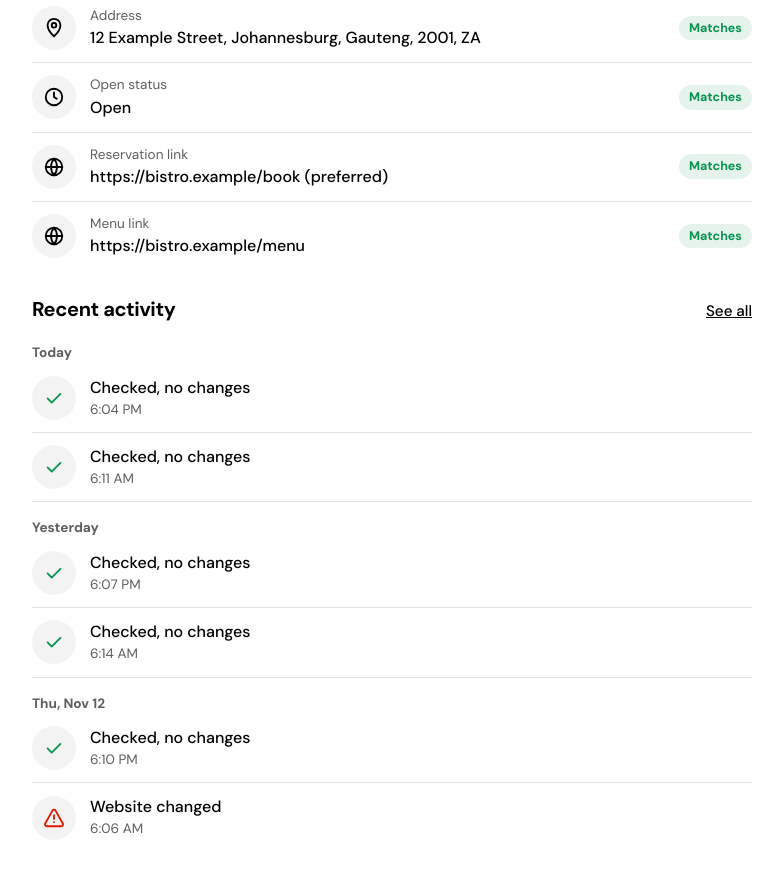
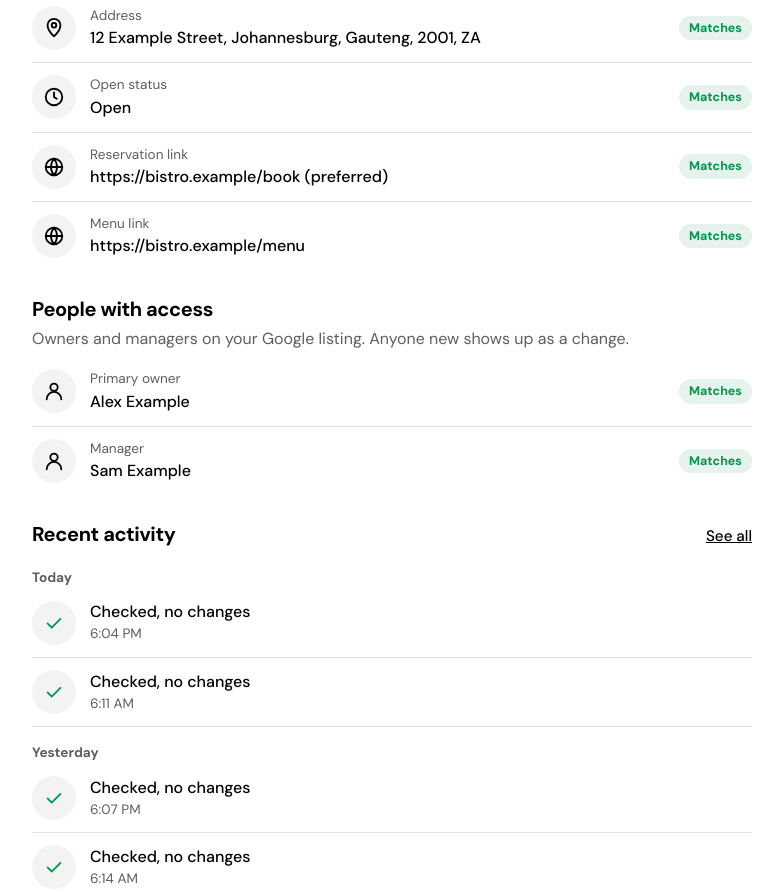
Before and after one commit to mavusosesikho40-eng/gbp-monitor-interface, a plain HTML site: page index.html in a window 1280 px wide. Shown: the part 819-1711 px from the top of the page, without its empty margins (248-1031 px from the left). Drawn offline with Linux system fonts and the light colour scheme.

Commit message:
Show people with access and owner changes in the dashboard
The restaurant view lists the owners and managers on the listing and
shows a new owner or promoted manager as an urgent change with steps to
remove them. Operators see each access change in the log. A failed
owners-and-managers check shows 'Not fully checked'. The preview menu
gains a 'New owner invited' scenario.

Co-Authored-By: Claude Sonnet 5.5 <noreply@anthropic.com>
Claude-Session: https://claude.ai/code/session_01C9ZMqQJRuEfazMov712J6G

```diff
--- a/index.html
+++ b/index.html
@@ -193,6 +193,7 @@ code { font-family: ui-monospace, "SFMono-Regular", Menlo, monospace; font-size:
         <option value="suggested">Suggested edit live on Google</option>
         <option value="closed">Shown as closed on Google</option>
         <option value="booking">Booking link changed</option>
+        <option value="access">New owner invited</option>
         <option value="setup">Not set up yet</option>
       </select>
     </label>
@@ -227,7 +228,7 @@ code { font-family: ui-monospace, "SFMono-Regular", Menlo, monospace; font-size:
       <h2 style="color:var(--ink)">What to do now</h2>
       <ol class="steps">
         <li><div><b>Open Google Business Profile</b><div class="muted">Sign in with the account that manages your restaurant.</div></div></li>
-        <li><div><b>Put back the correct details</b><div class="muted">Use the “Approved” or “Your listing” values above. If Google is showing a suggested edit, reject it. If you can’t edit the listing, use “Get support” in Business Profile and report it.</div></div></li>
+        <li><div><b>Put back the correct details</b><div class="muted">Use the “Approved” or “Your listing” values above. If Google is showing a suggested edit, reject it. If someone you don’t know has access, remove them under Settings, then People and access. If you can’t edit the listing, use “Get support” in Business Profile and report it.</div></div></li>
         <li><div><b>Tell your operator</b><div class="muted">If you made the change on purpose, they need to save it as the new approved version.</div></div></li>
       </ol>
       <div class="btn-row"><a class="btn" href="https://business.google.com/" target="_blank" rel="noopener">Open Google Business Profile</a></div>
@@ -237,6 +238,12 @@ code { font-family: ui-monospace, "SFMono-Regular", Menlo, monospace; font-size:
       <div class="section-head"><h2 id="rDetailsH">Your approved details</h2></div>
       <p class="muted" style="margin-bottom:6px">Every check compares your Google listing against these.</p>
       <ul class="rows" id="rFields"></ul>
+    </section>
+
+    <section aria-labelledby="rPeopleH">
+      <div class="section-head"><h2 id="rPeopleH">People with access</h2></div>
+      <p class="muted" style="margin-bottom:6px">Owners and managers on your Google listing. Anyone new shows up as a change.</p>
+      <ul class="rows" id="rPeople"></ul>
     </section>
 
     <section aria-labelledby="rActH">
@@ -323,7 +330,19 @@ code { font-family: ui-monospace, "SFMono-Regular", Menlo, monospace; font-size:
     name = name.replace(/_/g, " ");
     return name.charAt(0).toUpperCase() + name.slice(1) + " link";
   }
-  const changeLabel = (c) => (c.field === "links" ? linkLabel(c.kind) : FIELD_LABELS[c.field] || c.field);
+  const ROLE_NAMES = { PRIMARY_OWNER: "primary owner", OWNER: "owner", MANAGER: "manager", SITE_MANAGER: "site manager" };
+  const roleName = (r) => ROLE_NAMES[r.role] || "admin";
+  const cap = (t) => t.charAt(0).toUpperCase() + t.slice(1);
+  const fmtAdmin = (r) => (r ? `${r.admin || r.name} (${roleName(r)}${r.pending ? ", invitation pending" : ""})` : "(not on the list)");
+  const changeLabel = (c) => {
+    if (c.field === "links") return linkLabel(c.kind);
+    if (c.field === "admins") {
+      if (!c.was) return "New " + roleName(c.now);
+      if (!c.now) return cap(roleName(c.was)) + " removed";
+      return c.was.role !== c.now.role ? "Access role changed" : "Invitation accepted";
+    }
+    return FIELD_LABELS[c.field] || c.field;
+  };
   const fmtLinks = (list) => (list && list.length ? list.map((r) => r.uri + (r.preferred ? " (preferred)" : "") + (r.disabled ? " (disabled)" : "")).join(", ") : "None");
   const UPDATED_NAMES = { regularHours: "opening hours", specialHours: "holiday hours", moreHours: "extra hours", categories: "categories", profile: "description", serviceItems: "services", serviceArea: "service area", adWordsLocationExtensions: "ad phone number", latlng: "map position" };
   const $ = (id) => document.getElementById(id);
@@ -344,6 +363,7 @@ code { font-family: ui-monospace, "SFMono-Regular", Menlo, monospace; font-size:
     repo: '<path d="M5 4h11a3 3 0 0 1 3 3v13H8a3 3 0 0 1-3-3Z"/><path d="M5 17a3 3 0 0 1 3-3h11"/>',
     key: '<circle cx="8" cy="15" r="4"/><path d="m11 12 9-9M17 6l3 3"/>',
   };
+  P.user = '<circle cx="12" cy="8" r="4"/><path d="M4 21a8 8 0 0 1 16 0"/>';
   const icon = (n) => `<svg class="i" viewBox="0 0 24 24" aria-hidden="true">${P[n]}</svg>`;
   const FIELD_ICON = { title: "store", phoneNumbers: "phone", websiteUri: "globe", storefrontAddress: "pin", openInfo: "clock" };
 
@@ -362,6 +382,7 @@ code { font-family: ui-monospace, "SFMono-Regular", Menlo, monospace; font-size:
   /* ---------- formatting ---------- */
   function fmtField(field, v) {
     if (field === "links") return fmtLinks(v);
+    if (field === "admins") return fmtAdmin(v);
     if (field === "googleUpdates") {
       const names = (v || []).map((x) => UPDATED_NAMES[x] || x);
       return names.length ? "Waiting for your review: " + names.join(", ") : "Google has updates waiting for your review";
@@ -417,6 +438,11 @@ code { font-family: ui-monospace, "SFMono-Regular", Menlo, monospace; font-size:
         { kind: "DINING_RESERVATION", uri: "https://bistro.example/book", preferred: true, provider: "MERCHANT", disabled: false },
         { kind: "attributes/url_menu", uri: "https://bistro.example/menu" },
       ],
+      admins: [
+        { scope: "location", name: "locations/456/admins/1", admin: "Alex Example", role: "PRIMARY_OWNER", pending: false },
+        { scope: "location", name: "locations/456/admins/2", admin: "Sam Example", role: "MANAGER", pending: false },
+      ],
+      adminScopes: ["location"],
     };
     const last = nextRun(new Date(now - 12 * H));
     const log = [];
@@ -428,7 +454,8 @@ code { font-family: ui-monospace, "SFMono-Regular", Menlo, monospace; font-size:
       if (kind === "suggested" && i === 0) changes = [{ field: "websiteUri", was: baseline.websiteUri, now: "https://bistro-bookings.example.net", source: "public" }];
       if (kind === "closed" && i === 0) changes = [{ field: "openInfo", was: { status: "OPEN" }, now: { status: "CLOSED_PERMANENTLY" }, source: "public" }];
       if (kind === "booking" && i === 0) changes = [{ field: "links", kind: "DINING_RESERVATION", was: [baseline.links[0]], now: [{ ...baseline.links[0], uri: "https://bistro-bookings.example.net/pay" }], source: "merchant" }];
-      log.push({ timestamp: t.toISOString(), status: changes.length ? "changed" : "ok", changes, public_check: "ok", links_check: "ok" });
+      if (kind === "access" && i === 0) changes = [{ field: "admins", was: null, now: { scope: "location", name: "locations/456/admins/9", admin: "jordan@example.net", role: "OWNER", pending: true }, source: "merchant" }];
+      log.push({ timestamp: t.toISOString(), status: changes.length ? "changed" : "ok", changes, public_check: "ok", links_check: "ok", admins_check: "ok" });
     }
     log.reverse();
     const runs = log.slice(-8).reverse().map((e, i) => ({
@@ -497,14 +524,16 @@ code { font-family: ui-monospace, "SFMono-Regular", Menlo, monospace; font-size:
     if (!lastLog) return { kind: "waiting", s: "idle", title: "Waiting for the first check", text: "Setup is complete. Results appear after the next run." };
     if ((Date.now() - new Date(lastLog.timestamp)) / 3600e3 > STALE_HOURS) return { kind: "stale", s: "warn", title: "No recent checks",
       text: `The last check was ${rel(lastLog.timestamp)}. Make sure the workflow is enabled in the Actions tab. GitHub pauses schedules after 60 days without repo activity.` };
-    const skipped = [lastLog.public_check === "failed" && "what customers see on Google Maps", lastLog.links_check === "failed" && "booking and menu links"].filter(Boolean);
+    const skipped = [lastLog.public_check === "failed" && "what customers see on Google Maps", lastLog.links_check === "failed" && "booking and menu links", lastLog.admins_check === "failed" && "who has access to the listing"].filter(Boolean);
     if (skipped.length) return { kind: "partial", s: "warn", title: "Not fully checked",
-      text: `The owner copy matches, but the last run could not check ${skipped.join(" or ")}. Changes there would be missed until this is fixed. Check the Google sign-in and API access, and that the Place Actions API is enabled.` };
+      text: `The owner copy matches, but the last run could not check ${skipped.join(" or ")}. Changes there would be missed until this is fixed. Check the Google sign-in and API access, and that the Place Actions and Account Management APIs are enabled.` };
     return { kind: "ok", s: "ok", title: "All clear", text: "The live listing matches the approved one." };
   }
   function forRestaurant(st, d) {
     const last = d.log[d.log.length - 1];
     const closed = st.kind === "changed" && (last?.changes || []).some((c) => c.field === "openInfo" && c.now && c.now.status && c.now.status !== "OPEN");
+    const gotAccess = st.kind === "changed" && (last?.changes || []).some((c) => c.field === "admins" && c.now && ["OWNER", "PRIMARY_OWNER"].includes(c.now.role) && (!c.was || c.was.role !== c.now.role));
+    if (gotAccess) return { s: "bad", icon: "alert", title: "Someone new has owner access to your listing", text: "A new owner, or a higher access level, appeared on your Google listing. If you don’t recognise them, remove their access now." };
     if (closed) return { s: "bad", icon: "alert", title: "Google shows your restaurant as closed", text: "Customers searching for you may see it as closed. If that’s wrong, fix it now so they can still find and book you." };
     switch (st.kind) {
       case "ok": return { s: "ok", icon: "check", title: "Your listing is safe", text: "Your name, phone, website, address and open status on Google match what you approved." };
@@ -565,6 +594,14 @@ code { font-family: ui-monospace, "SFMono-Regular", Menlo, monospace; font-size:
             : row("globe", "Booking and menu links", "None saved", false))
           : row("globe", "Booking and menu links", "Not watched yet", false))
       : emptyRow("q", "Not saved yet", "Your operator records your approved details during setup.");
+
+    const people = okBaseline && Array.isArray(d.baseline.admins) ? d.baseline.admins : null;
+    const changedPeople = new Set(changed.filter((c) => c.field === "admins").map((c) => (c.was || c.now).name));
+    $("rPeople").innerHTML = people
+      ? (people.length
+        ? people.map((r) => `<li><span class="ico">${icon("user")}</span><div><div class="k">${esc(cap(roleName(r)))}</div><div class="v">${esc((r.admin || r.name) + (r.pending ? " (invitation pending)" : ""))}</div></div>${tagFor(changedPeople.has(r.name))}</li>`).join("")
+        : emptyRow("user", "No one listed", "Google returned no owners or managers."))
+      : emptyRow("q", "Not watched yet", "Your operator saves who has access during setup.");
 
     const entries = d.log.slice().reverse();
     const vis = showAllR ? entries : entries.slice(0, 6);
```
Also changed, not shown: 1 other file.
